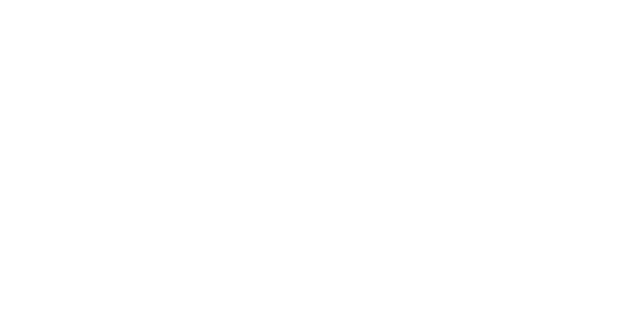
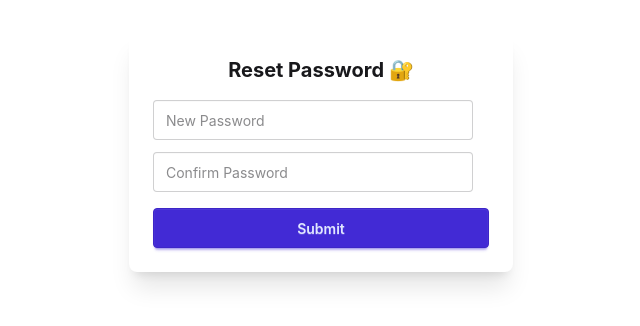
Before and after one commit to Arvind452001/HRMS, a React (Vite) app: page /reset-password/1 in a window 1280 px wide. Before the commit this address had no page. Shown: the part 248-574 px from the top of the page, without its empty margins (319-959 px from the left). Built offline with nearby package versions, Linux system fonts and the light colour scheme.

Commit message:
forget password api created

```diff
--- a/src/app/pages/hr-pages/Salary/EmployeeSalaryTable.jsx
+++ b/src/app/pages/hr-pages/Salary/EmployeeSalaryTable.jsx
@@ -29,22 +29,22 @@ export default function EmployeeSalaryTable() {
                 className="btn btn-accent btn-sm"
                 onClick={() => openModal("setup")}
               >
-                Setup employee salary
+                Add employee salary
               </button>
 
-              <button
+              {/* <button
                 className="btn btn-success btn-sm mx-2"
                 onClick={() => openModal("payroll")}
               >
                 Generate monthly payroll
-              </button>
+              </button> */}
 
-              <button
+              {/* <button
                 className="btn btn-info btn-sm"
                 onClick={() => openModal("payslip")}
               >
                 Download employee payslips
-              </button>
+              </button> */}
 
             </div>
           </div>
--- a/src/app/routes/AppRoutes.jsx
+++ b/src/app/routes/AppRoutes.jsx
@@ -37,6 +37,7 @@ import AttendanceDetails from "../pages/hr-pages/AttendanceDetails";
 import MainForm from "../pages/hr-pages/stepFormEmployee/MainForm";
 import SalaryDashboard from "../pages/hr-pages/Salary/SalaryDashboard";
 import Payroll from "../pages/hr-pages/Salary/Payroll";
+import ResetPassword from "../../pages/ResetPassword";
 
 export default function AppRoutes() {
   return (
@@ -48,6 +49,7 @@ export default function AppRoutes() {
       <Route element={<PublicRoute />}>
         <Route path="/visitorPage" element={<AddVisitorPage />} />
         <Route path="/login" element={<Login />} />
+       <Route path="/reset-password/:token" element={<ResetPassword />} />
         <Route path="/jobs/:slug" element={<PublicJobDetails />} />
         <Route path="/apply/:slug" element={<ApplyJob />} />
          {/* <Route path="/employees/add" element={<MainForm />} /> */}
--- a/src/pages/Login.jsx
+++ b/src/pages/Login.jsx
@@ -1,15 +1,20 @@
 import { useState } from "react";
 import { useNavigate } from "react-router-dom";
 import { loginApi } from "../api/auth-Api";
+import axiosInstance from "../utils/axiosInstance";
+import Loader from "../components/Loader";
 
 const Login = () => {
+  const navigate = useNavigate();
+
   const [formData, setFormData] = useState({
     email: "",
     password: "",
   });
 
-  const navigate = useNavigate();
   const [errors, setErrors] = useState({});
+  const [loading, setLoading] = useState(false); // 🔥 main loader
+  const [forgotLoading, setForgotLoading] = useState(false);
 
   const handleChange = (e) => {
     setFormData({
@@ -25,43 +30,71 @@ const Login = () => {
     return newErrors;
   };
 
-
-
+  // 🔥 LOGIN
   const handleSubmit = async (e) => {
     e.preventDefault();
 
+    const validationErrors = validate();
+    if (Object.keys(validationErrors).length > 0) {
+      setErrors(validationErrors);
+      return;
+    }
+
     try {
+      setLoading(true);
+
       const res = await loginApi(formData);
 
-    // Save token
       localStorage.setItem("technoToken", res.accessToken);
-
-    // Save user
       localStorage.setItem("technoUser", JSON.stringify(res.user));
 
-    alert("Login successful");
+      alert("Login successful ✅");
 
       const role = res.user?.role;
 
-    // ✅ ROLE BASED REDIRECT
-    if (role === "hr") {
-      navigate("/hr"); // HR dashboard
-    } else if (role === "employee") {
-      navigate("/employee"); // 👈 create this route
-    } else {
-      navigate("/"); // fallback
-    }
-
+      if (role === "hr") navigate("/hr");
+      else if (role === "employee") navigate("/employee");
+      else navigate("/");
     } catch (err) {
-    const msg =
+      alert(
         err.response?.data?.message ||
           err.message ||
-      "Login failed";
-
-    alert(msg);
+          "Login failed ❌"
+      );
+    } finally {
+      setLoading(false);
     }
   };
 
+  // 🔥 FORGOT PASSWORD
+  const handleForgotPassword = async () => {
+    if (!formData.email) {
+      return alert("Please enter email first ⚠️");
+    }
+
+    try {
+      setForgotLoading(true);
+
+      await axiosInstance.post("/auth/forgot-password", {
+        email: formData.email,
+      });
+
+      alert("Reset link sent to your email 📩");
+    } catch (err) {
+      alert(err.response?.data?.message || "Failed ❌");
+    } finally {
+      setForgotLoading(false);
+    }
+  };
+
+  // 🔥 FULL SCREEN LOADER
+  if (loading || forgotLoading) {
+    return (
+      <div className="flex justify-center items-center h-screen bg-gray-200">
+        <Loader />
+      </div>
+    );
+  }
 
   return (
     <div
@@ -70,23 +103,21 @@ const handleSubmit = async (e) => {
         backgroundImage: "url('/src/assets/bg-2.png')",
       }}
     >
-      {/* Overlay */}
       <div className="absolute inset-0 bg-black/50" />
 
-      {/* Glass Card */}
       <div className="relative w-full max-w-md bg-white/20 backdrop-blur-lg border border-white/30 rounded-2xl p-6 sm:p-8 text-white shadow-xl">
+
         <h2 className="text-sm text-gray-200">Welcome to</h2>
         <h1 className="text-2xl text-gray-200 font-semibold mb-6">HRMS</h1>
 
-        {/* Single Tab */}
         <div className="mb-6">
-          <div className="w-full py-2 rounded-md bg-gradient-to-r from-blue-500 to-blue-800 text-white font-medium text-center">
+          <div className="w-full py-2 rounded-md bg-gradient-to-r from-blue-500 to-blue-800 text-center">
             Log In Page
           </div>
         </div>
 
-        {/* Form */}
         <form onSubmit={handleSubmit} className="space-y-4">
+
           {/* Email */}
           <div>
             <input
@@ -95,7 +126,7 @@ const handleSubmit = async (e) => {
               placeholder="Email Address"
               value={formData.email}
               onChange={handleChange}
-              className="w-full bg-transparent border border-white/50 rounded-md px-4 py-3 text-white placeholder:text-gray-200 focus:outline-none focus:border-blue-400"
+              className="w-full bg-transparent border border-white/50 rounded-md px-4 py-3 text-white"
             />
             {errors.email && (
               <p className="text-red-300 text-sm mt-1">{errors.email}</p>
@@ -110,51 +141,40 @@ const handleSubmit = async (e) => {
               placeholder="Password"
               value={formData.password}
               onChange={handleChange}
-              className="w-full bg-transparent border border-white/50 rounded-md px-4 py-3 text-white placeholder:text-gray-200 focus:outline-none focus:border-blue-400"
+              className="w-full bg-transparent border border-white/50 rounded-md px-4 py-3 text-white"
             />
             {errors.password && (
               <p className="text-red-300 text-sm mt-1">{errors.password}</p>
             )}
           </div>
 
+          {/* Forgot */}
           <div className="text-right">
             <button
               type="button"
-              className="text-sm text-gray-200 hover:text-white"
+              onClick={handleForgotPassword}
+              className="text-sm text-gray-200 hover:text-blue-400"
             >
-              Forget Password
+              Forgot Password?
             </button>
           </div>
 
-          {/* Submit */}
+          {/* Login */}
           <button
             type="submit"
-            className="block w-[30%] mx-auto py-3 rounded-md bg-gradient-to-r from-blue-500 to-blue-900 font-semibold text-white hover:opacity-90 transition"
+            className="block w-full py-3 rounded-md bg-gradient-to-r from-blue-500 to-blue-900 font-semibold text-white"
           >
             Log In
           </button>
         </form>
 
-        <div className="mt-8 text-center space-y-3">
-  <p className="text-sm text-gray-200">Continue without logging in</p>
-
-  <div className="flex justify-center gap-6">
+        <div className="mt-6 text-center">
           <button
-      type="button"
             onClick={() => navigate("/visitorPage")}
-      className="text-blue-300 hover:text-white underline text-sm"
+            className="text-blue-300 underline text-sm"
           >
-      Visitor
+            Continue as Visitor
           </button>
-
-    <button
-      type="button"
-      onClick={() => navigate("/jobs/:slug")}
-      className="text-blue-300 hover:text-white underline text-sm"
-    >
-      View Jobs
-    </button>
-  </div>
         </div>
       </div>
     </div>
--- /dev/null
+++ b/src/pages/ResetPassword.jsx
@@ -0,0 +1,82 @@
+import { useState } from "react";
+import { useNavigate, useParams } from "react-router-dom";
+import axiosInstance from "../utils/axiosInstance";
+import Loader from "../components/Loader";
+
+export default function ResetPassword() {
+  const { token } = useParams();
+
+  const [form, setForm] = useState({
+    password: "",
+    confirmPassword: "",
+  });
+const [loading, setLoading] = useState(false);
+
+const navigate= useNavigate()
+
+const handleSubmit = async () => {
+  if (form.password !== form.confirmPassword) {
+    return alert("Passwords do not match ❌");
+  }
+
+  try {
+    setLoading(true);
+
+    await axiosInstance.post(`/auth/reset-password/${token}`, {
+      newPassword: form.password,
+    });
+
+    alert("Password updated ✅");
+    navigate("/login");
+
+  } catch (err) {
+    const message =
+      err.response?.data?.message || "Failed ❌";
+
+    alert(message);
+  } finally {
+    setLoading(false);
+  }
+};
+
+  return (
+    <div className="flex justify-center items-center h-screen">
+      <div className="card bg-base-100 shadow-xl p-6 w-96">
+        <h2 className="text-xl font-bold mb-4 text-center">
+          Reset Password 🔐
+        </h2>
+
+        <input
+          type="password"
+          placeholder="New Password"
+          className="input input-bordered mb-3"
+          onChange={(e) => setForm({ ...form, password: e.target.value })}
+        />
+
+        <input
+          type="password"
+          placeholder="Confirm Password"
+          className="input input-bordered mb-4"
+          onChange={(e) =>
+            setForm({ ...form, confirmPassword: e.target.value })
+          }
+        />
+
+        <button
+          className="btn btn-primary w-full flex justify-center items-center"
+          onClick={handleSubmit}
+          disabled={loading}
+        >
+          Submit
+          {/* {loading ? <Loader size="sm" /> : "Reset Password"} */}
+        </button>
+      </div>
+
+      {loading && (
+        <div className="fixed inset-0 bg-black/40 flex justify-center items-center z-50">
+          <Loader />
+        </div>
+      )}
+    </div>
+  );
+}
```
Lines whose indentation alone changed are shown as unchanged.
